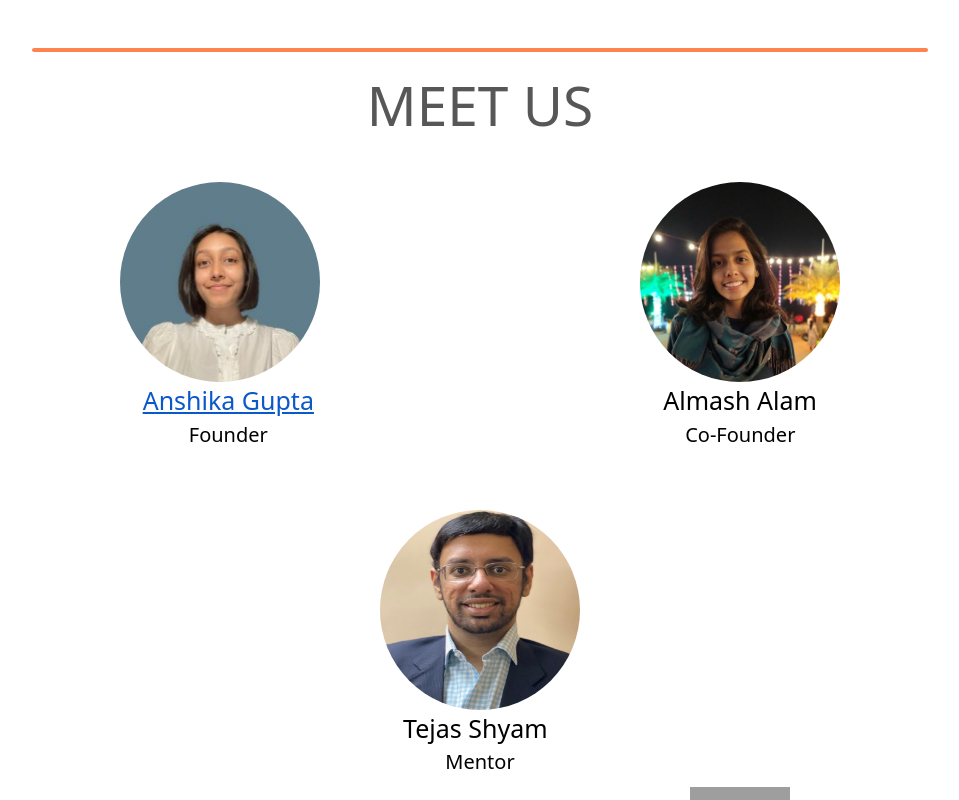
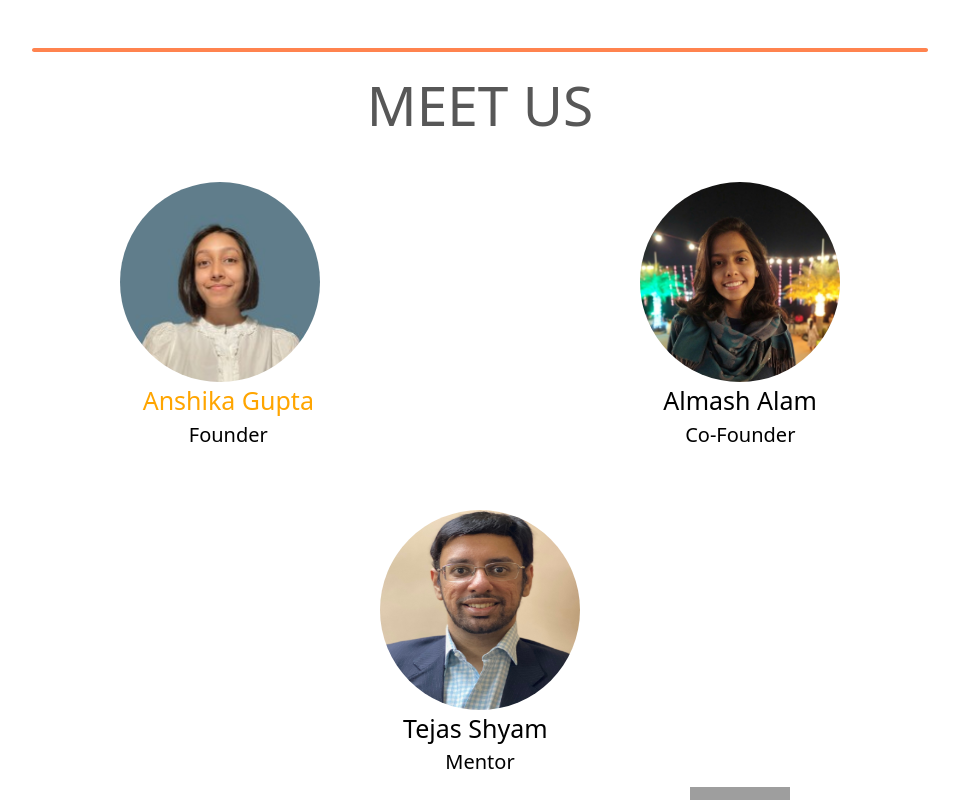
Before and after one commit to mandarangchekar/heya, a plain HTML site: page index.html in a window 1280 px wide. In both pictures the pointer is over the link "Anshika Gupta". Shown: the part 4010-4810 px from the top of the page, without its empty margins (160-1119 px from the left). Drawn offline with nearby package versions, Linux system fonts and the light colour scheme; grey boxes are pictures that could not be loaded; files whose address does not match are found by name; a web font is replaced by a local one.

Commit message:
Update meet-us.css

```diff
--- a/css/meet-us.css
+++ b/css/meet-us.css
@@ -93,6 +93,10 @@
     color: black;
     font-size: 25px;
     font-weight: 350;
+}
+.anchor:hover {
+    text-decoration: none;
+    color: orange;
 }
 .anchor1{
 
```
